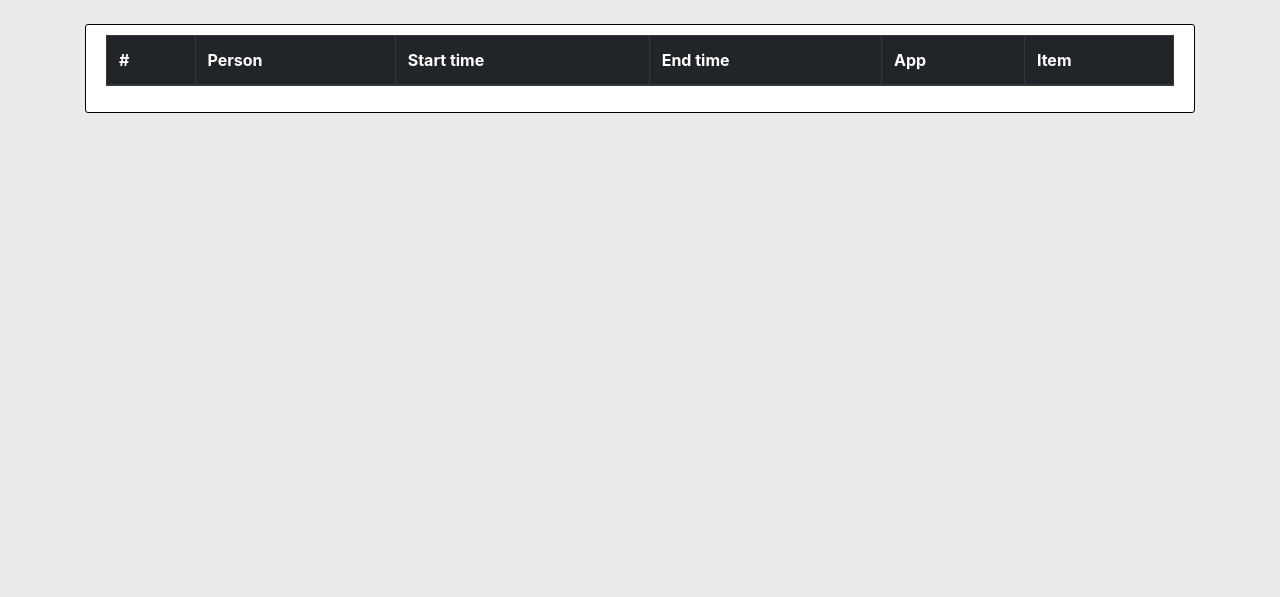
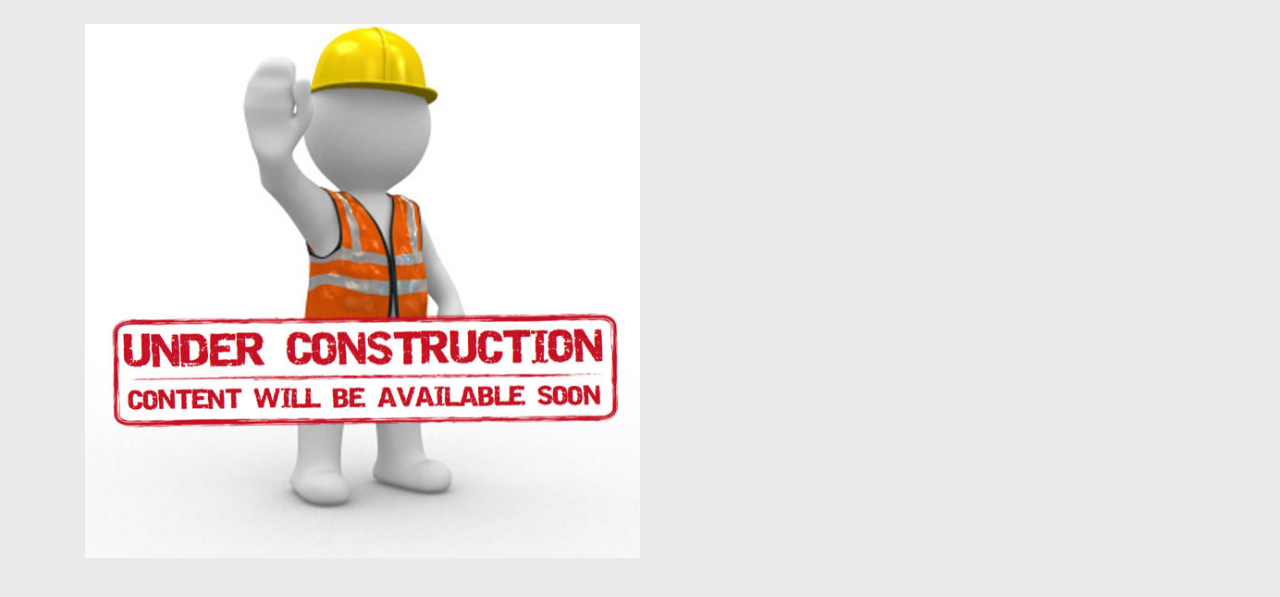
Before and after one commit to apm1005/TFG, a Django app: template app/src/logscope/templates/logscope/home.html in a window 1280 px wide. Shown: the part 56-653 px from the top of the page. Run offline with Django 3.2, Linux system fonts and the light colour scheme; the template is opened without the code that fills it, so the values that code supplies are empty; parts of the project's set-up code (start-up, migrations or seed data) failed here and were passed over; some libraries are stand-ins or nearby versions.

Commit message:
Added home under construction page #40

```diff
--- a/app/src/logscope/templates/logscope/base.html
+++ b/app/src/logscope/templates/logscope/base.html
@@ -25,7 +25,7 @@
     <header class="site-header">
       <nav class="navbar navbar-expand-md navbar-dark fixed-top bg-steel">
         <div class="container">
-          <a class="navbar-brand mr-4" href="{% url 'logscope-passage' %}">LogScope</a>
+          <a class="navbar-brand mr-4" href="{% url 'logscope-home' %}">LogScope</a>
           <button class="navbar-toggler" type="button" data-toggle="collapse" data-target="#navbarToggle" aria-controls="navbarToggle" aria-expanded="false" aria-label="Toggle navigation">
           <span class="navbar-toggler-icon"></span>
           </button>
--- a/app/src/logscope/templates/logscope/home.html
+++ b/app/src/logscope/templates/logscope/home.html
@@ -1,37 +1,5 @@
 {% extends "logscope/base.html" %}
+{% load static %}
 {% block content %}
-    <article class="media content-section">
-        <table class="table table-bordered">
-            <thead class="thead-dark">
-                <tr>
-                    <th scope="col">#</th>
-                    <th scope="col">Person</th>
-                    <th scope="col">Start time</th>
-                    <th scope="col">End time</th>
-                    <th scope="col">App</th>
-                    <th scope="col">Item</th>
-                </tr>
-            </thead>
-            <tbody>
-                {% for passage in passages %}
-                <tr>
-                    <td><a href="{% url 'passage-detail' passage.id %}">{{ passage.id }}</a></td>
-                    <td>{{ passage.person }}</td>
-                    <td>{{ passage.start_time|date:"d-m-Y H:i:s" }}</td>
-                    {% if passage.end_time %}
-                        <td>{{ passage.end_time|date:"d-m-Y H:i:s" }}</td>
-                    {% else %}
-                        <td> - </td>
-                    {% endif %}
-                    <td>{{ passage.app }}</td>
-                    {% if passage.item %}
-                        <td>{{ passage.item }}</td>
-                    {% else %}
-                        <td> - </td>
-                    {% endif %}
-                </tr>
-                {% endfor %}
-            </tbody>
-        </table>
-    </article>
+    <img src="{% static 'logscope/UnderConstruction.png' %}" style="margin-left: auto; margin-right: auto; width: 50%;">
 {% endblock content %}
--- a/app/src/logscope/urls.py
+++ b/app/src/logscope/urls.py
@@ -8,6 +8,7 @@ from . import views
 
 
 urlpatterns = [
+    path('', views.home, name='logscope-home'),
     path('passage/', PassageListView.as_view(), name='logscope-passage'),
     path('passage/<int:pk>/', PassageDetailView.as_view(), name='passage-detail'),
     path('passage/<int:pk>/delete/', PassageDeleteView.as_view(), name='passage-delete'),
```
Also changed, not shown: app/src/logscope/templates/logscope/passage.html (added, +37 -0 lines), app/src/logscope/views.py (+6 -1 lines), app/src/logscope/static/logscope/UnderConstruction.png (added).
